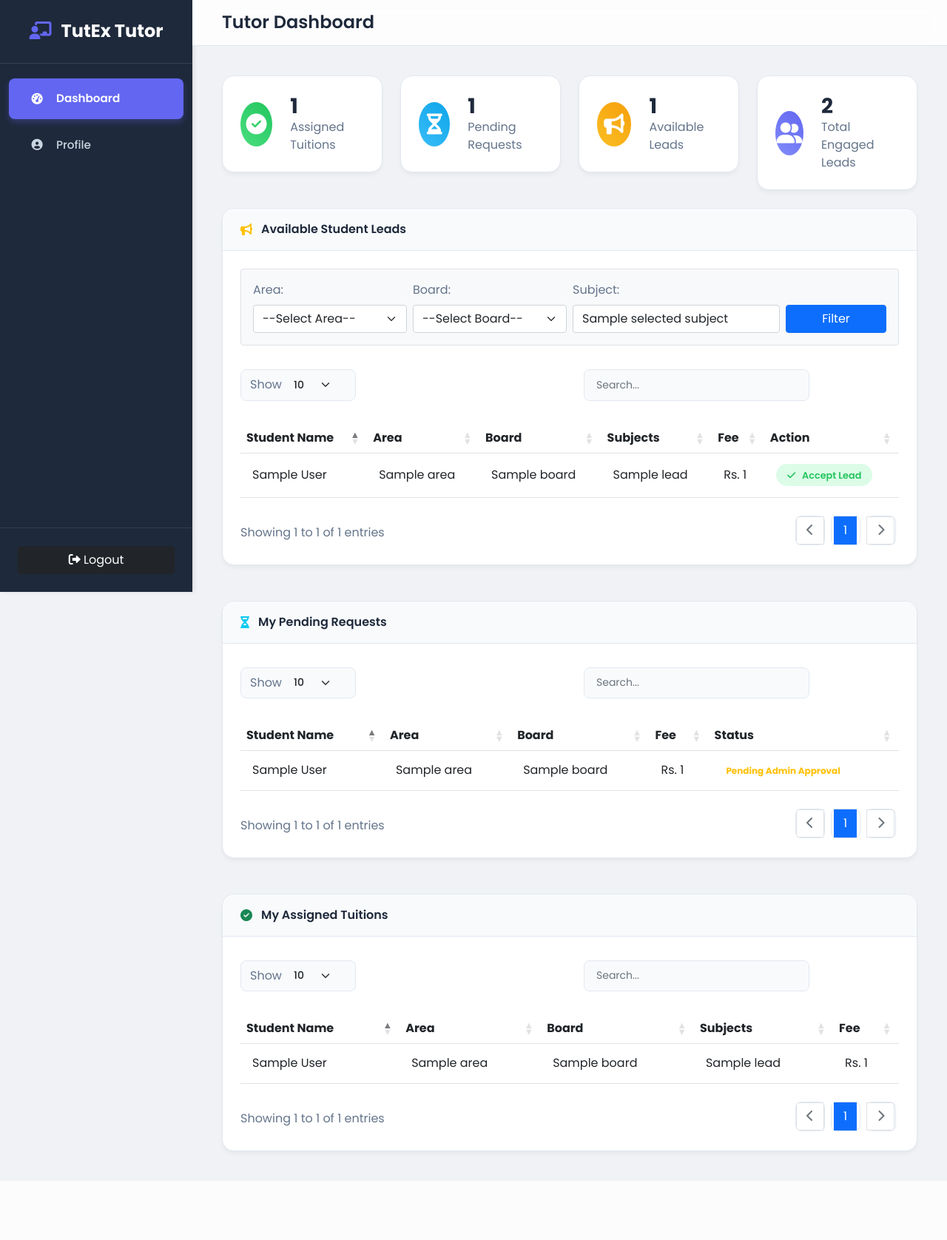
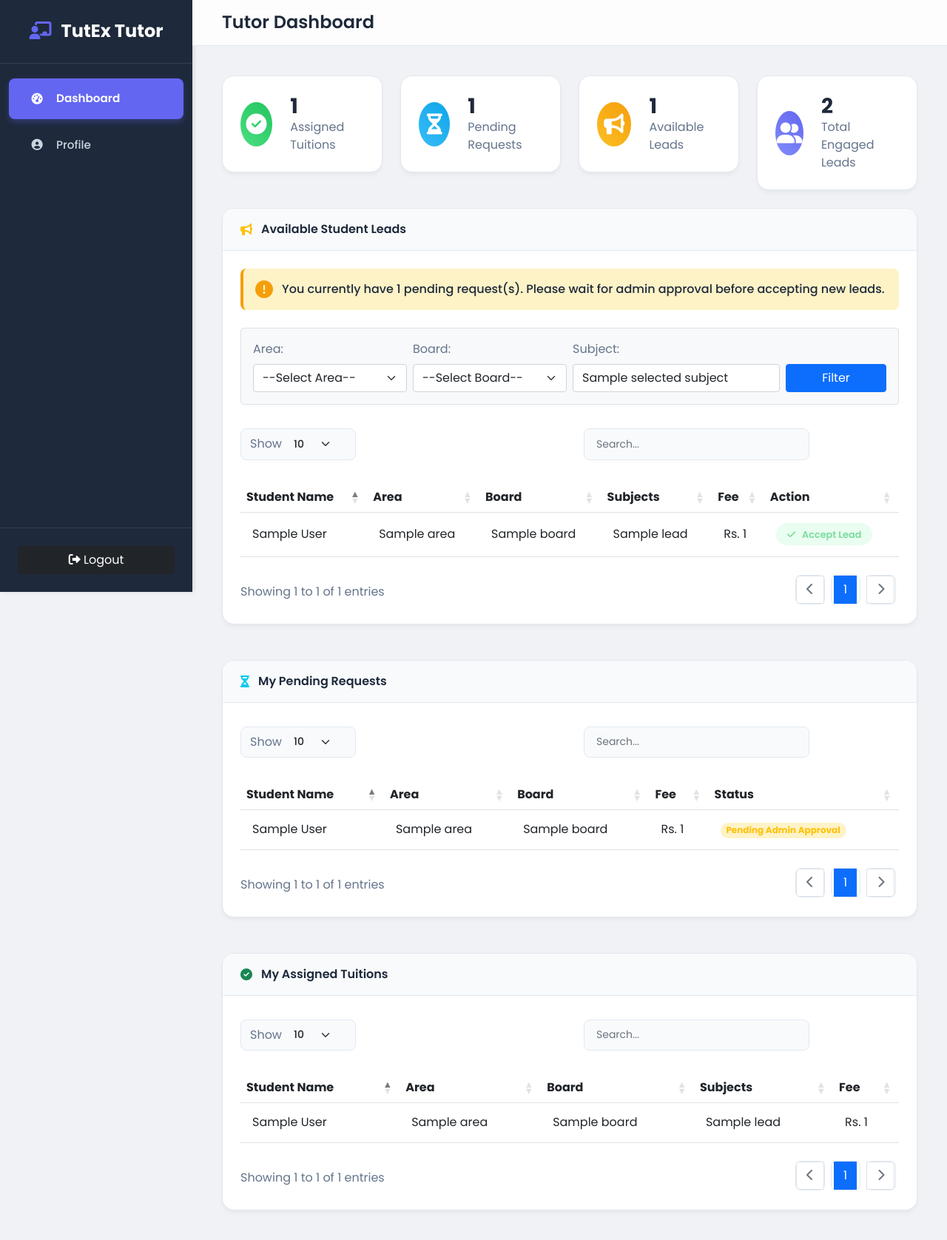
Before and after one commit to abdulrehmangulfaraz/TutEx, a Python web app: template frontend/templates/tutor_dashboard.html in a window 1280 px wide. Shown: the whole page at 74% size. Before the commit the page ends 1564 px from the top, so only its background shows below. Run offline with Jinja, Linux system fonts and the light colour scheme; the template is opened without the code that fills it: most values are stand-ins (such as "Sample title", 1, 10 or a date in 2020); some libraries are stand-ins or nearby versions.

Commit message:
Updated rule to accept maximum of one lead at a time

```diff
--- a/frontend/templates/tutor_dashboard.html
+++ b/frontend/templates/tutor_dashboard.html
@@ -28,6 +28,8 @@
             --success-light: #dcfce7;
             --danger-color: #ef4444;
             --danger-light: #fee2e2;
+            --warning-color: #f59e0b;
+            --warning-light: #fef3c7;
             --sidebar-bg: #1e293b; /* Dark Slate */
             --content-bg: #f0f2f5; /* Light Gray */
             --card-bg: #ffffff;
@@ -295,6 +297,10 @@
             background-color: var(--danger-color);
             color: #fff;
         }
+        .btn-action:disabled {
+            opacity: 0.6;
+            cursor: not-allowed;
+        }
         .badge.bg-warning-light {
             background-color: var(--warning-light);
             color: var(--warning-color);
@@ -412,6 +418,30 @@
             font-size: 0.85rem;
             font-weight: 500;
         }
+
+        /* New styles for pending request limitation */
+        .pending-limit-notice {
+            background-color: var(--warning-light);
+            border-left: 4px solid var(--warning-color);
+            padding: 1rem;
+            margin-bottom: 1.5rem;
+            border-radius: 0.5rem;
+            display: flex;
+            align-items: center;
+        }
+        .pending-limit-notice i {
+            color: var(--warning-color);
+            margin-right: 0.75rem;
+            font-size: 1.5rem;
+        }
+        .pending-limit-notice p {
+            margin: 0;
+            color: var(--text-primary);
+            font-weight: 500;
+        }
+        .accept-lead-form {
+            display: inline-block;
+        }
     </style>
 </head>
 <body>
@@ -514,6 +544,13 @@
                                 <i class="fas fa-bullhorn text-warning"></i> Available Student Leads
                             </div>
                             <div class="card-body">
+                                {% if pending_leads|length > 0 %}
+                                <div class="pending-limit-notice">
+                                    <i class="fas fa-exclamation-circle"></i>
+                                    <p>You currently have {{ pending_leads|length }} pending request(s). Please wait for admin approval before accepting new leads.</p>
+                                </div>
+                                {% endif %}
+
                                 <form method="get" action="{{ url_for('tutor_dashboard') }}" class="mb-4 p-3 bg-light border rounded">
                                     <div class="row g-2 align-items-end">
                                         <div class="col-md-3">
@@ -578,7 +615,9 @@
                                                 <td>Rs. {{ "%.0f"|format(lead.total_fee) }}</td>
                                                 <td>
                                                     <form class="accept-lead-form" method="POST" action="{{ url_for('accept_lead', lead_id=lead.id) }}">
-                                                        <button type="submit" class="btn-action btn-approve"><i class="fas fa-check"></i> Accept Lead</button>
+                                                        <button type="submit" class="btn-action btn-approve" {% if pending_leads|length > 0 %}disabled title="You can only have one pending request at a time"{% endif %}>
+                                                            <i class="fas fa-check"></i> Accept Lead
+                                                        </button>
                                                     </form>
                                                 </td>
                                             </tr>
@@ -793,6 +832,15 @@ $(document).ready(function () {
 
     // Ensure the initial tab (Dashboard) is active when the page loads
     showTab('dashboard');
+
+    // Prevent form submission if tutor has pending requests
+    $('.accept-lead-form').on('submit', function(e) {
+        if ($(this).find('button').is(':disabled')) {
+            e.preventDefault();
+            // Show a more prominent alert if needed
+            alert('You already have pending requests. Please wait for admin approval before accepting new leads.');
+        }
+    });
 });
 </script>
 </body>
```
